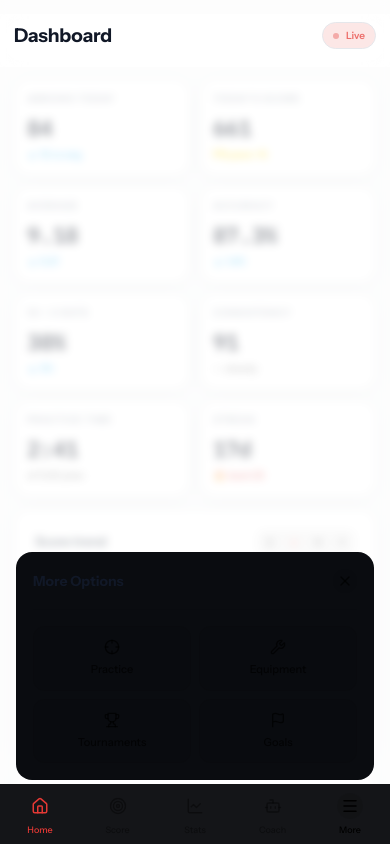
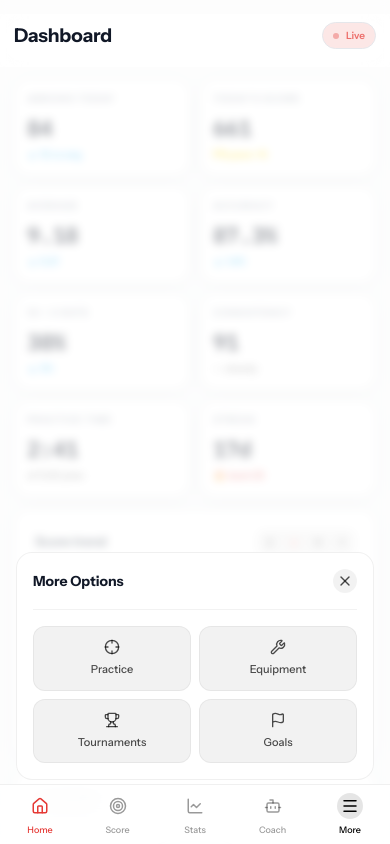
Before and after one commit to sudaaher74-ctrl/siddhi, a Next.js app: page / in a window 390 px wide. Both pictures are taken after a click on the button "More". Shown: the top 844 px of the page. Built offline with nearby package versions, Linux system fonts and the light colour scheme.

Commit message:
style: update mobile nav to transparent light theme

```diff
--- a/components/MobileNav.tsx
+++ b/components/MobileNav.tsx
@@ -31,7 +31,7 @@ export default function MobileNav() {
         onClick={() => setMenuOpen(false)}
       >
         <div
-          className={`absolute bottom-16 left-4 right-4 bg-[#0a0c10] border border-border rounded-2xl p-4 transition-transform duration-300 ${menuOpen ? 'translate-y-0' : 'translate-y-8'}`}
+          className={`absolute bottom-16 left-4 right-4 bg-white/95 backdrop-blur-lg border border-border rounded-2xl p-4 transition-transform duration-300 ${menuOpen ? 'translate-y-0' : 'translate-y-8'}`}
           onClick={(e) => e.stopPropagation()}
         >
           <div className="flex justify-between items-center mb-4 pb-4 border-b border-black/5">
@@ -63,7 +63,7 @@ export default function MobileNav() {
       </div>
 
       {/* Bottom Navigation Bar */}
-      <div className="fixed bottom-0 left-0 right-0 z-50 lg:hidden bg-[#08090c]/95 backdrop-blur-md border-t border-border px-4 py-2 pb-safe">
+      <div className="fixed bottom-0 left-0 right-0 z-50 lg:hidden bg-white/80 backdrop-blur-md border-t border-border px-4 py-2 pb-safe">
         <div className="flex justify-between items-center max-w-md mx-auto">
           {mainNav.map((item) => {
             const isActive = pathname === item.href;
```
